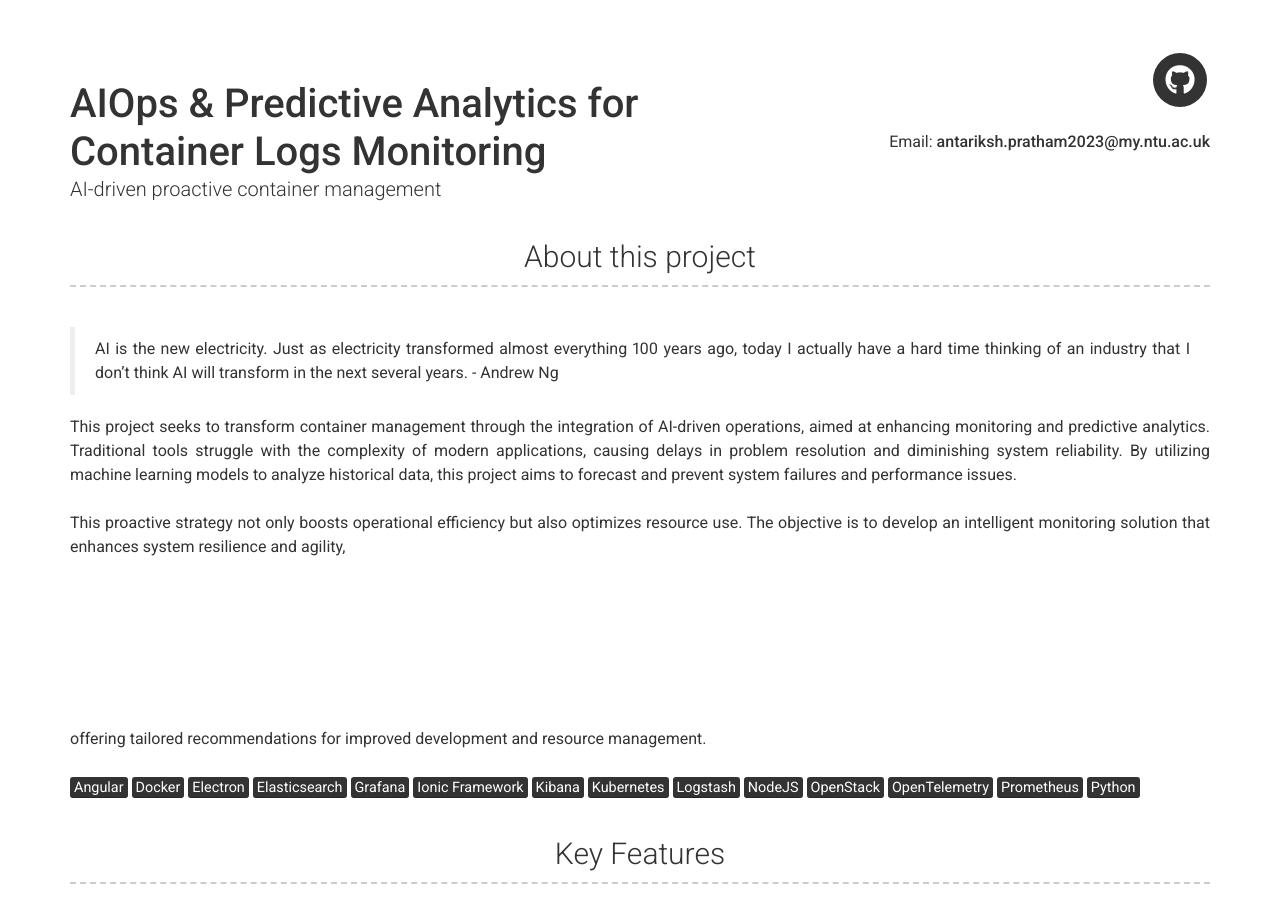
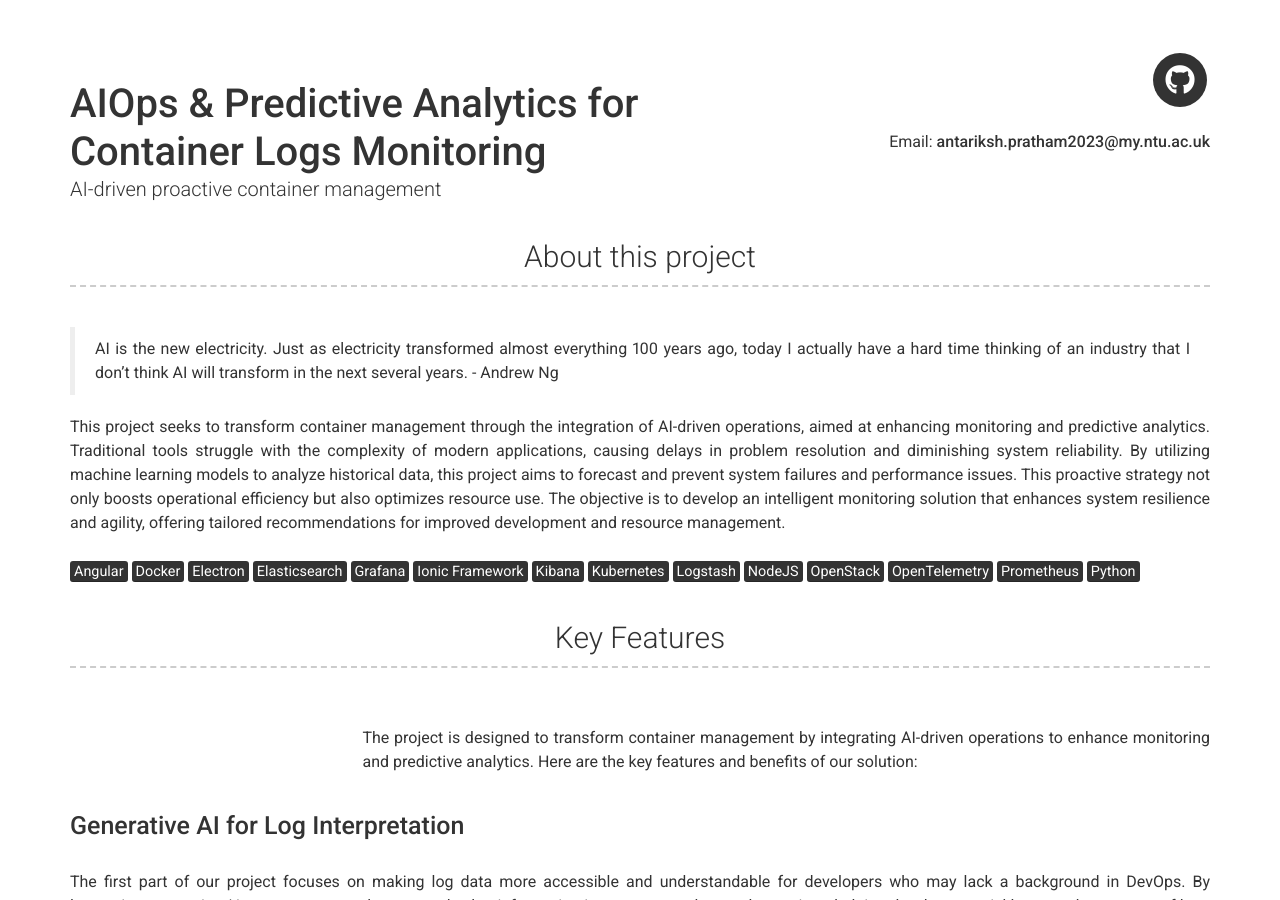
Before and after one commit to APratham/testsite, a Jekyll site: the page built from gh-pages/index.md, in a window 1280 px wide and 900 px high. Built offline with Jekyll 4.4.1, drawn with Linux system fonts in a browser that asks for light colours; nearby versions of some CDN libraries.

```diff
--- a/gh-pages/_config.yml
+++ b/gh-pages/_config.yml
@@ -29,16 +29,9 @@ about_content: | # this will include new lines to allow paragraphs
   aimed at enhancing monitoring and predictive analytics. Traditional tools struggle with the
   complexity of modern applications, causing delays in problem resolution and diminishing system reliability.
   By utilizing machine learning models to analyze historical data, this project aims to forecast and prevent
-  system failures and performance issues.
-  <br><br>
-  This proactive strategy not only boosts operational efficiency
+  system failures and performance issues. This proactive strategy not only boosts operational efficiency
   but also optimizes resource use. The objective is to develop an intelligent monitoring solution that
-  enhances system resilience and agility,
-  <br><br>
-  <br><br>
-  <br><br>
-  <br><br>
-  offering tailored recommendations for improved development
+  enhances system resilience and agility, offering tailored recommendations for improved development
   and resource management.
   <br><br>
   <mark>Angular</mark> <mark>Docker</mark> <mark>Electron</mark> <mark>Elasticsearch</mark> <mark>Grafana</mark>
```
